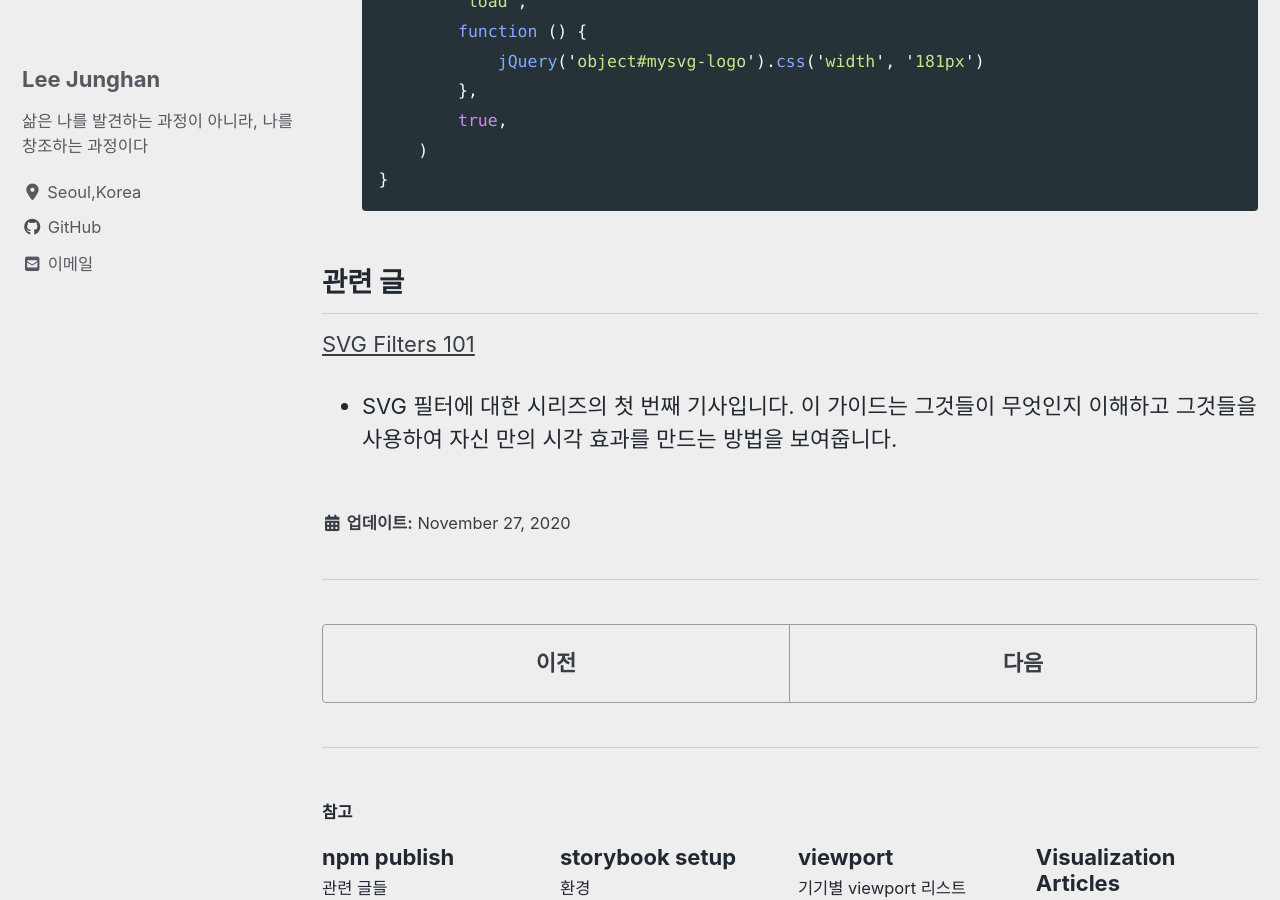
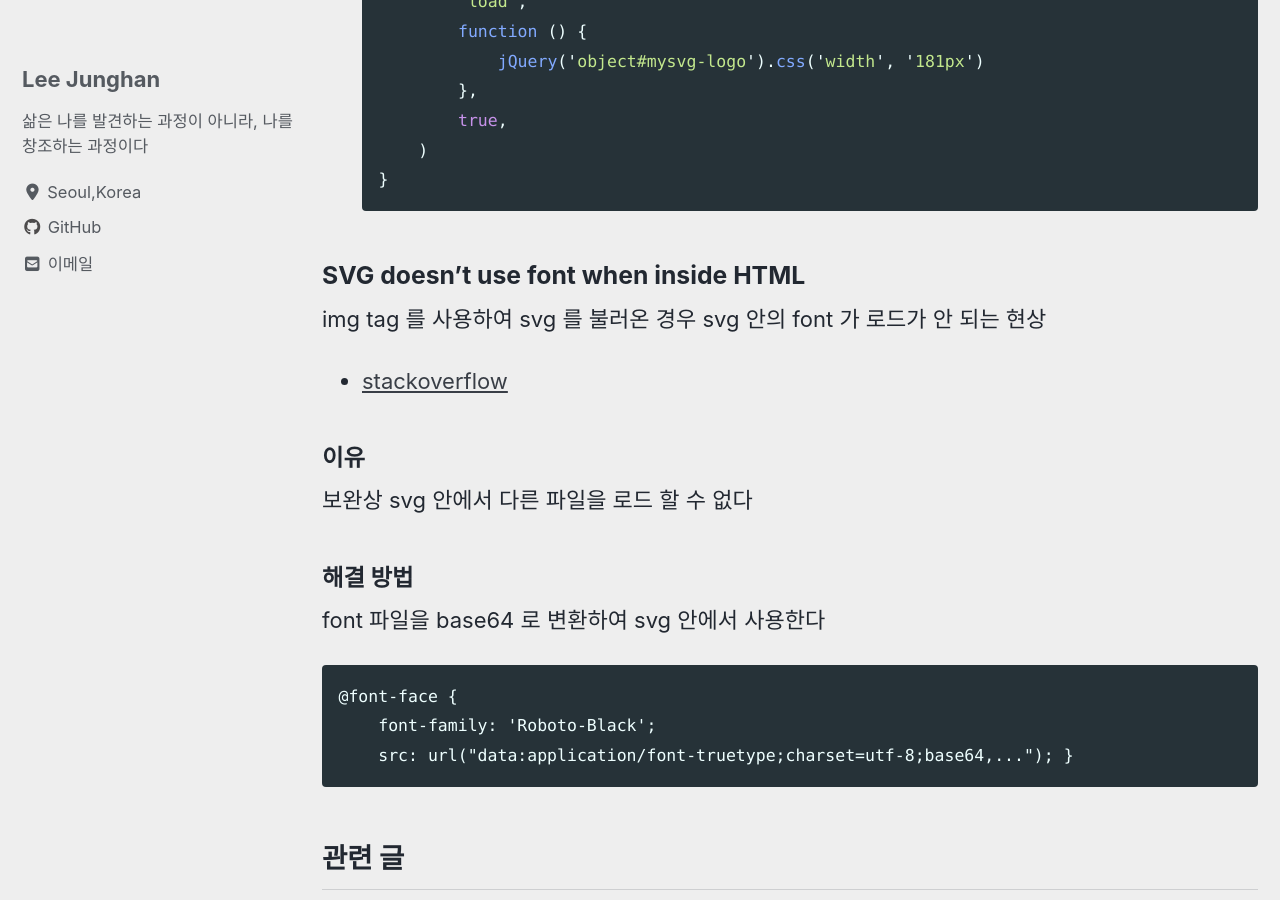
Before and after one commit to toyjhlee/toyjhlee.github.com, a Jekyll site: the page built from _posts/2020/11/2020-11-27-svg.md, in a window 1280 px wide and 900 px high, scrolled down 739 px. Built offline with Jekyll 4.4.1, drawn with Linux system fonts in a browser that asks for light colours; cached includes are drawn as plain includes; nearby versions of some CDN libraries.

Commit message:
Update svg issue

````diff
--- a/_posts/2020/11/2020-11-27-svg.md
+++ b/_posts/2020/11/2020-11-27-svg.md
@@ -28,6 +28,26 @@ title: 'svg'
     }
     ```
 
+### SVG doesn't use font when inside HTML
+
+img tag 를 사용하여 svg 를 불러온 경우 svg 안의 font 가 로드가 안 되는 현상
+
+-   [stackoverflow](https://stackoverflow.com/questions/30466610/svg-doesnt-use-font-when-inside-html)
+
+#### 이유
+
+보완상 svg 안에서 다른 파일을 로드 할 수 없다
+
+#### 해결 방법
+
+font 파일을 base64 로 변환하여 svg 안에서 사용한다
+
+```
+@font-face {
+    font-family: 'Roboto-Black';
+    src: url("data:application/font-truetype;charset=utf-8;base64,..."); }
+```
+
 ## 관련 글
 
 [SVG Filters 101](https://tympanus.net/codrops/2019/01/15/svg-filters-101/)
````
